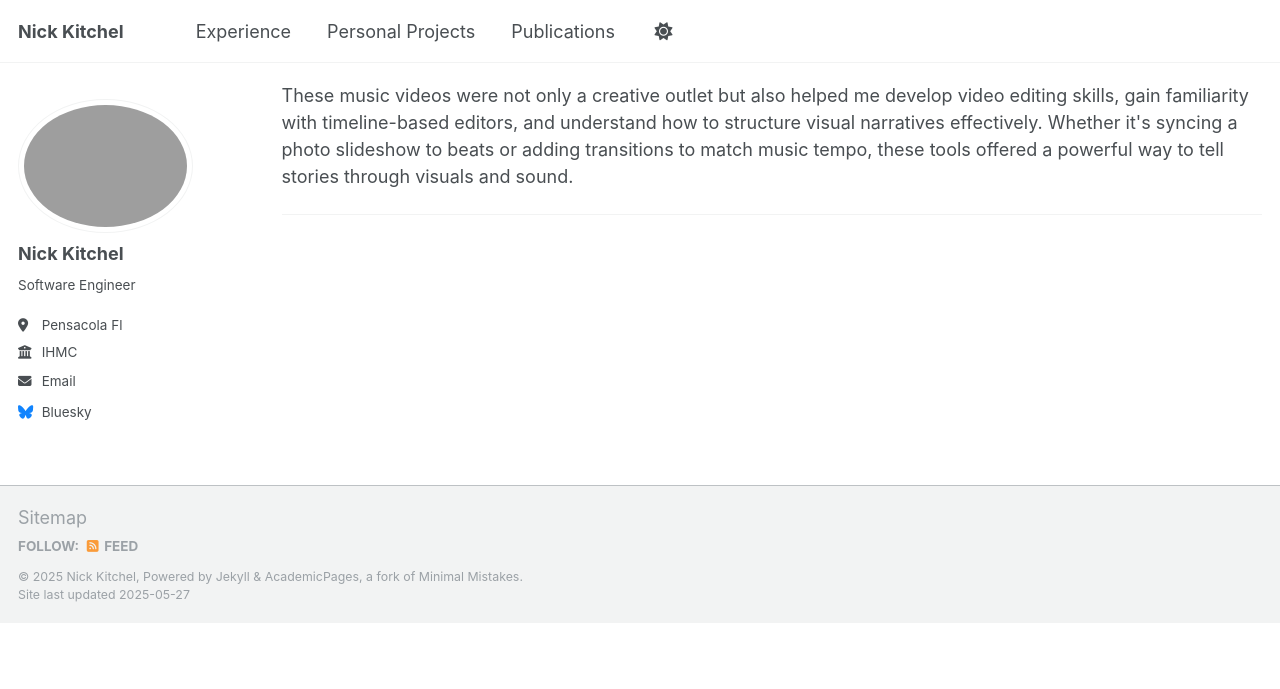
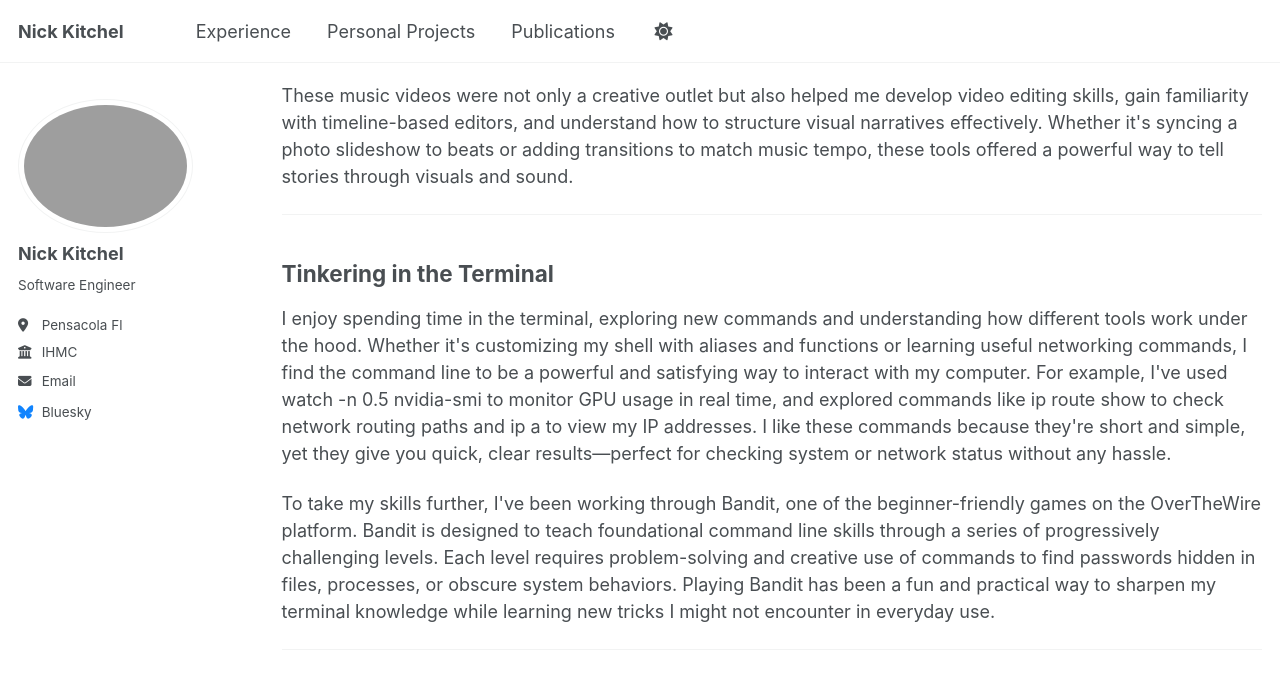
Before and after one commit to PotatoPeeler3000/potatopeeler3000.github.io, a Jekyll site: the page built from _pages/personal_projects.html, in a window 1280 px wide and 900 px high, scrolled down 869 px. Shown: the top 689 px of the window. Built offline with Jekyll 4.4.1, drawn with Linux system fonts in a browser that asks for light colours; before the commit the page ends 1492 px from its top, so only the background shows below that.

Commit message:
Update personal_projects.html

```diff
--- a/_pages/personal_projects.html
+++ b/_pages/personal_projects.html
@@ -40,3 +40,16 @@ With Kdenlive, I was able to perform similar tasks on systems where I preferred
 Whether it's syncing a photo slideshow to beats or adding transitions to match music tempo, these tools offered a powerful way to tell stories through visuals and sound.</p>
 
 <hr>
+<h2>Tinkering in the Terminal</h2>
+
+<p>I enjoy spending time in the terminal, exploring new commands and understanding how different tools work under the hood.
+Whether it's customizing my shell with aliases and functions or learning useful networking commands, I find the command line to be a powerful and satisfying way to interact with my computer.
+For example, I've used watch -n 0.5 nvidia-smi to monitor GPU usage in real time, and explored commands like ip route show to check network routing paths and ip a to view my IP addresses.
+I like these commands because they're short and simple, yet they give you quick, clear results—perfect for checking system or network status without any hassle.</p>
+
+<p>To take my skills further, I've been working through Bandit, one of the beginner-friendly games on the OverTheWire platform.
+Bandit is designed to teach foundational command line skills through a series of progressively challenging levels.
+Each level requires problem-solving and creative use of commands to find passwords hidden in files, processes, or obscure system behaviors.
+Playing Bandit has been a fun and practical way to sharpen my terminal knowledge while learning new tricks I might not encounter in everyday use.</p>
+
+<hr>
```
